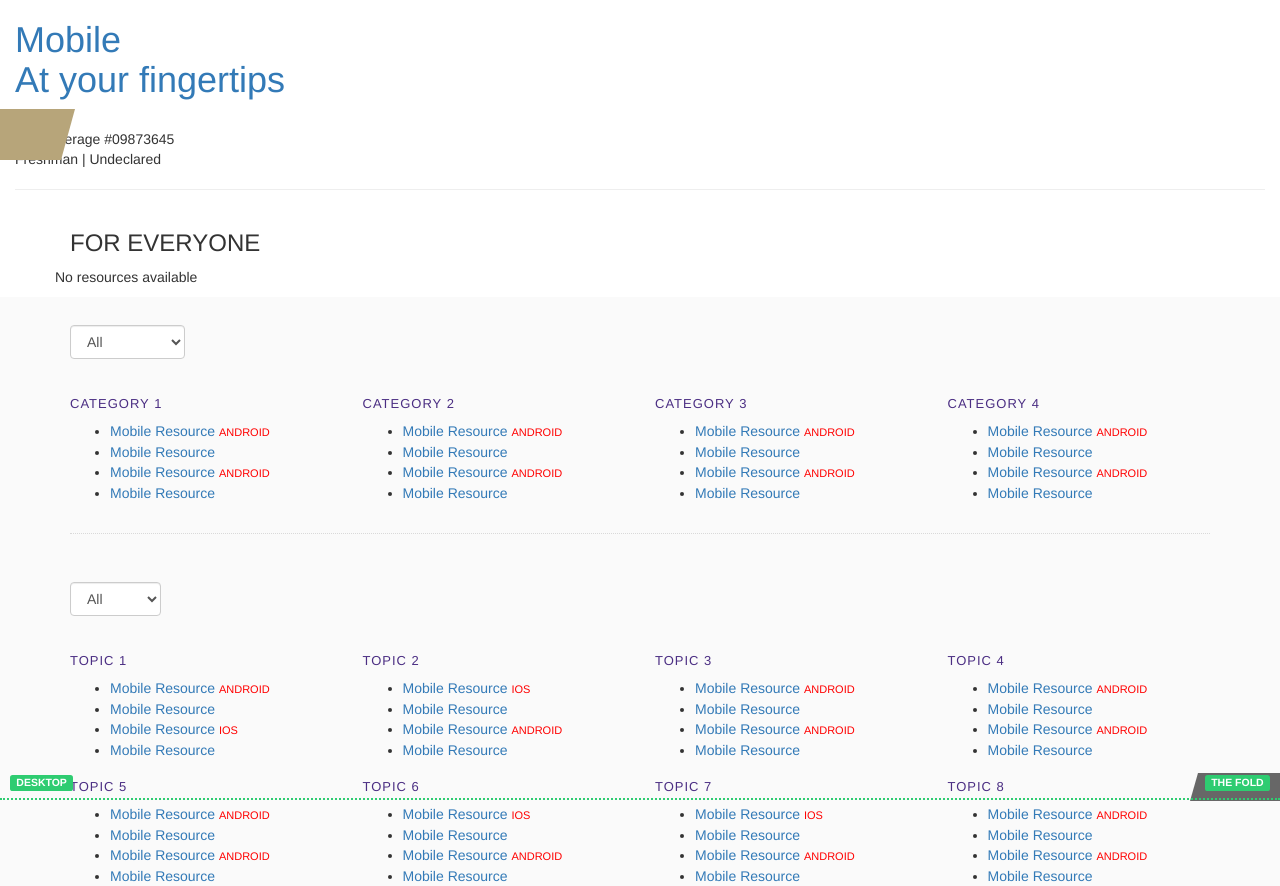
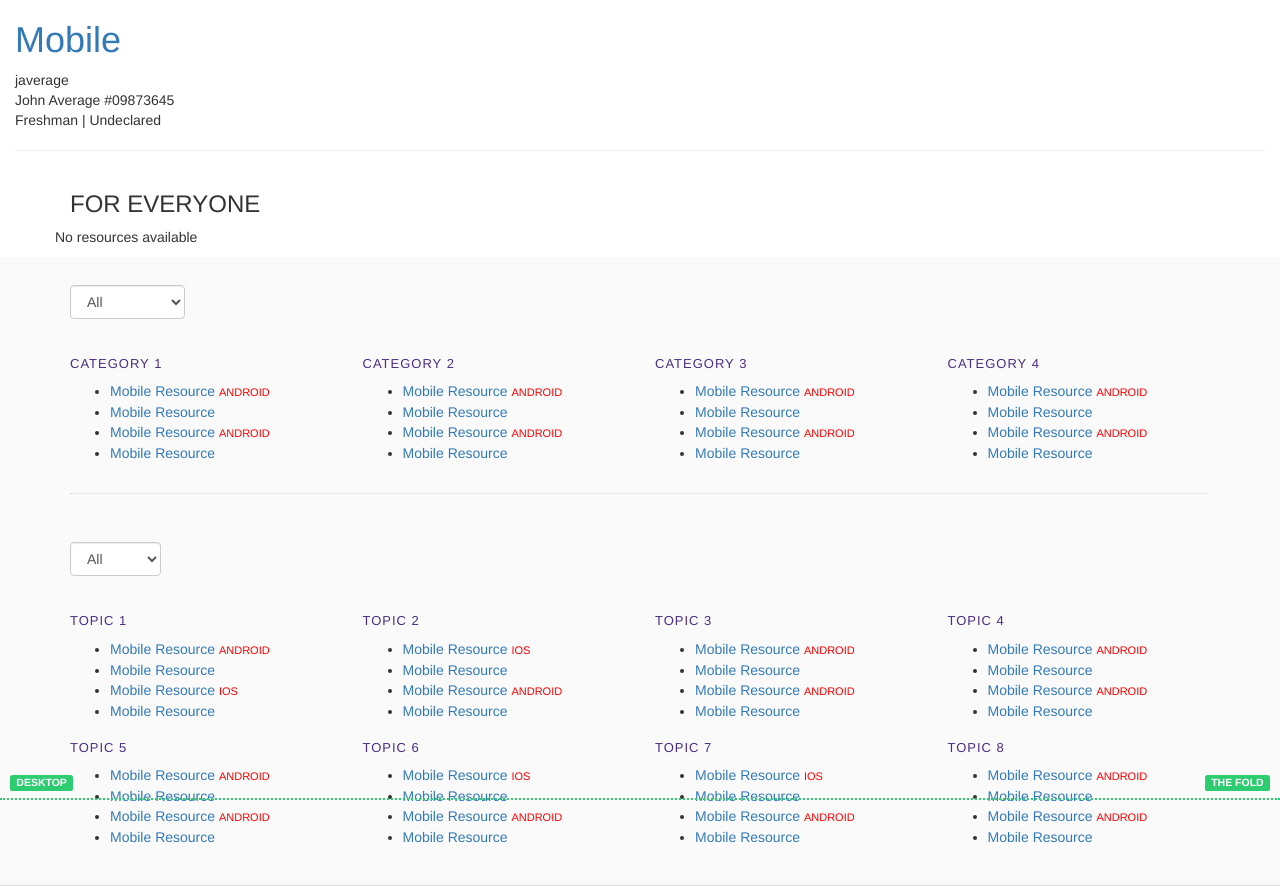
Before and after one commit to uw-it-aca/mdot, a Django app: template mdot/templates/mdot/home.html in a window 1280 px wide. Shown: the top 886 px of the page. Run offline with Django 3.2, Linux system fonts and the light colour scheme; the template is opened without the code that fills it, so the values that code supplies are empty; style sheets or scripts are compiled from the project's sources; some libraries are stand-ins or nearby versions.

Commit message:
brand iteration

```diff
--- a/mdot/templates/mdot/base.html
+++ b/mdot/templates/mdot/base.html
@@ -71,13 +71,21 @@
 
             .mdot-navbar {
 
-                .container-fluid { position:relative; min-height:51px; border-bottom:1px solid #b7a57a;}
+                .container-fluid {
+	                position:relative;
+	                min-height:43px;
+	                -webkit-box-shadow: 0px 4px 9px -6px rgba(0,0,0,0.75);
+	                -moz-box-shadow: 0px 4px 9px -6px rgba(0,0,0,0.75);
+	                box-shadow: 0px 4px 9px -6px rgba(0,0,0,0.75);
+	                }
 
-                .mdot-logo {  background: transparent url("{% static "mdot/img/w-mini_wht.png" %}") no-repeat; position: absolute; bottom: -5px; left: -2px; z-index:99; margin:0;
-                    a { font-family: 'Kreon', serif; color: @gold; text-decoration: none; text-transform:uppercase; font-size: 36px; display: inline-block; padding-left:72px; padding-right: 6px; line-height:.9; font-style:italic; margin-top: 2px;
-	                    .slogan {font-size:13px; margin-left: -3px;}
-                        i { color: @white; }
-                        img { width: 35px; margin-bottom: 8px; }
+	            .uw-background {position: absolute; z-index:1; left:0; width: 67px; border-right: transparent solid 13px; border-top: @gold solid 43px;}
+
+		        .netid-background {position: absolute; z-index:1; right:0; bottom: 0; width: 90px; border-left: transparent solid 8px; border-bottom: #676767 solid 28px; margin-bottom:0;}
+
+				.uw-icon {background: transparent url("{% static "mdot/img/w-mini.png" %}") no-repeat; position: absolute; top: 4px; left: -2px; z-index:99; margin:0; width:70px; height:50px;}
+                .mdot-logo {position: absolute; bottom: -3px; left: -8px; margin:0;
+                    a { font-family: 'Kreon', serif; color: @gold; text-decoration: none; text-transform:uppercase; font-size: 26px; display: inline-block; padding-left:70px; padding-right: 6px; font-style:italic; margin-top: 2px;
                     }
                 }
 
@@ -197,10 +205,13 @@
         <div class="mdot-navbar" role="banner" aria-labelledby="app_header">
             <div class="container-fluid">
                 <!--<h1 id="app_header" class="mdot-logo"><a href="/" title="UW Mobile Resources"><i class="fa fa-mobile"></i> Mobile UW</a></h1>-->
-                <h1 id="app_header" class="mdot-logo"><a href="/" title="UW Mobile Resources">Mobile <span class="sr-only">UW</span><div class="slogan">At your fingertips</div></a></h1>
-                <div class="title-border" style="position: absolute; z-index:1; left:0; width: 75px; border-right: transparent solid 14px; border-top: #b7a57a solid 51px;"></div>
+                <div class="uw-icon"></div>
+                <h1 id="app_header" class="mdot-logo">
+	                <a href="/" title="UW Mobile Resources">Mobile <span class="sr-only">UW</span></a>
+	            </h1>
+                <div class="uw-background"></div>
                 <div class="mdot-netid"><span id="mdot_user_button">javerage</span></div>
-            <div class="title-border" style="position: absolute; z-index:1; right:0; bottom: 0; width: 90px; border-left: transparent solid 8px; border-bottom: #676767 solid 28px; margin-bottom:-1px;"></div>
+            <div class="netid-background"></div>
             </div>
         </div>
 
```
